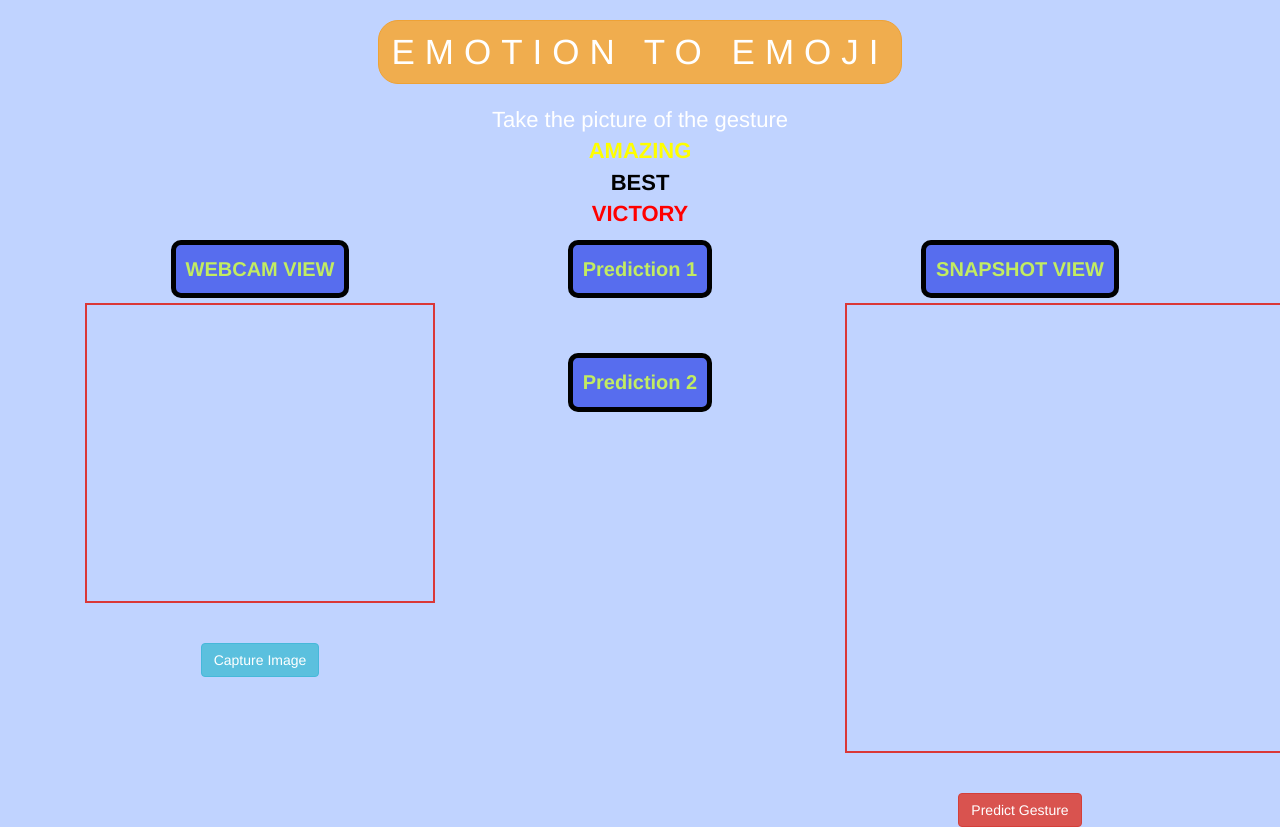
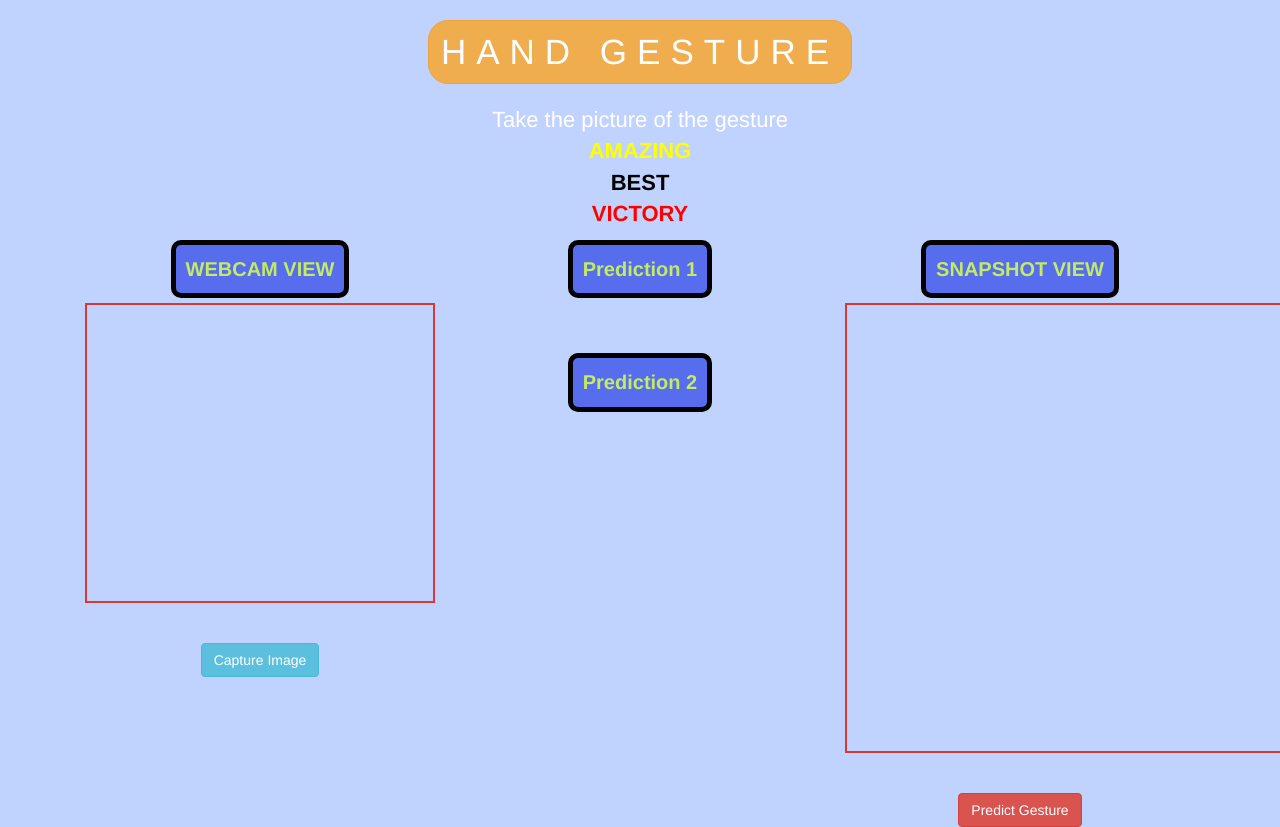
Before and after one commit to rashichakraborty/handgesture, a plain HTML site: page index.html in a window 1280 px wide. Shown: the top 827 px of the page. Drawn offline with nearby package versions, Linux system fonts and the light colour scheme; a script that the page names is missing.

Commit message:
Add files via upload

```diff
--- a/index.html
+++ b/index.html
@@ -16,7 +16,7 @@
   <div class="container">
 
     <center>
-      <h3 class="btn btn-warning heading">EMOTION TO EMOJI
+      <h3 class="btn btn-warning heading">HAND GESTURE
 
       </h3>
 
```
